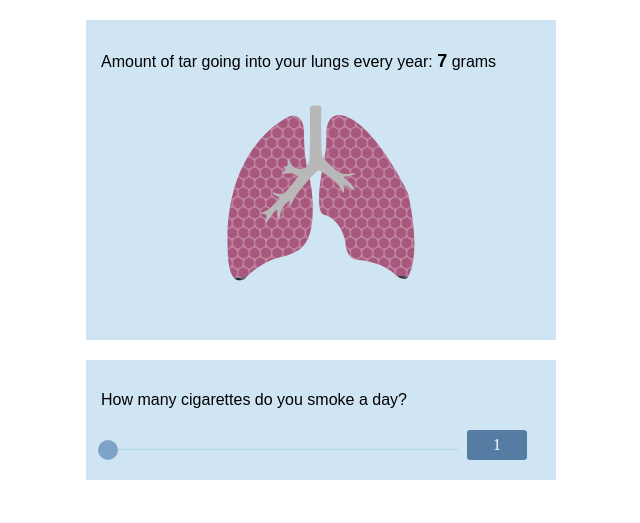
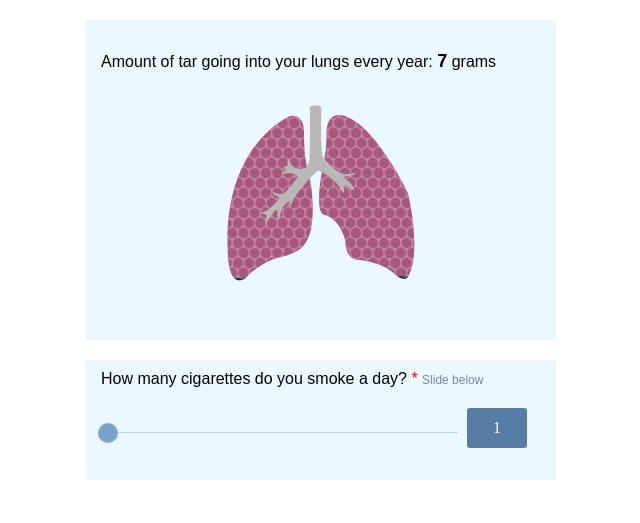
Before and after one commit to nrhaziqah05/Lungs-animation, a plain HTML site: page Health Calculator/index.html in a window 1280 px wide. Shown: the whole page, without its empty margins (319-959 px from the left). Drawn offline with Linux system fonts and the light colour scheme.

Commit message:
latest commit

```diff
--- a/Health Calculator/index.html
+++ b/Health Calculator/index.html
@@ -46,9 +46,14 @@
             </div>
         </div>
         <div class="cigarette-number">
-            <p class="text">How many cigarettes do you smoke a day?</p>
-            <input type="range" class="slider" id="range" min="1" max="50" value="1" onchange="refresh()">
-            <span class="slider-value" id="slider-value" >1</span>
+            <label class="text">How many cigarettes do you smoke a day?
+                <span class="red">*</span>
+                <span class="instruction">Slide below</span>
+            </label>
+            <div class="cigarette-slider">
+                <input type="range" class="slider" id="range" min="1" max="100" value="1" onchange="refresh()">
+                <span class="slider-value" id="slider-value" >1</span>
+            </div>
         </div>
     </div>
     <script src="index.js"></script>
--- a/Health Calculator/style.css
+++ b/Health Calculator/style.css
@@ -6,6 +6,12 @@
 
 
 /* 1. BODY */
+
+body, html{
+    padding: 0;
+    margin: 0;
+}
+
 .health-calculator{
     height: 500px;
     margin: 0 auto;
@@ -14,7 +20,7 @@
 
 /* 2. LUNGS */
 .lung-container, .cigarette-number {
-    background-color: rgba(207, 229, 243, 0.973);
+    background-color: #ebf8ff;
     margin: 20px auto;
     padding: 10px;
     width: 450px;
@@ -44,11 +50,16 @@
     font-size: 18px;
 }
 
+/* 4. SLIDER */
+
 .cigarette-number{
     height: 100px;
 }
 
-/* 4. SLIDER */
+.cigarette-slider{
+    margin-top: 20px;
+}
+
 .slider {
     background-color: lightblue;
     height: 1px;
@@ -79,8 +90,17 @@
     display: inline-block;
     line-height: 20px;
     margin-left: 3px;
-    padding: 5px 10px;
+    padding: 10px 10px;
     position: relative;
     text-align: center;
     width: 40px;
 }
+
+.red{
+    color: red;
+}
+
+.instruction{
+    font-size: 12px;
+    color: lightslategray;
+}
```
